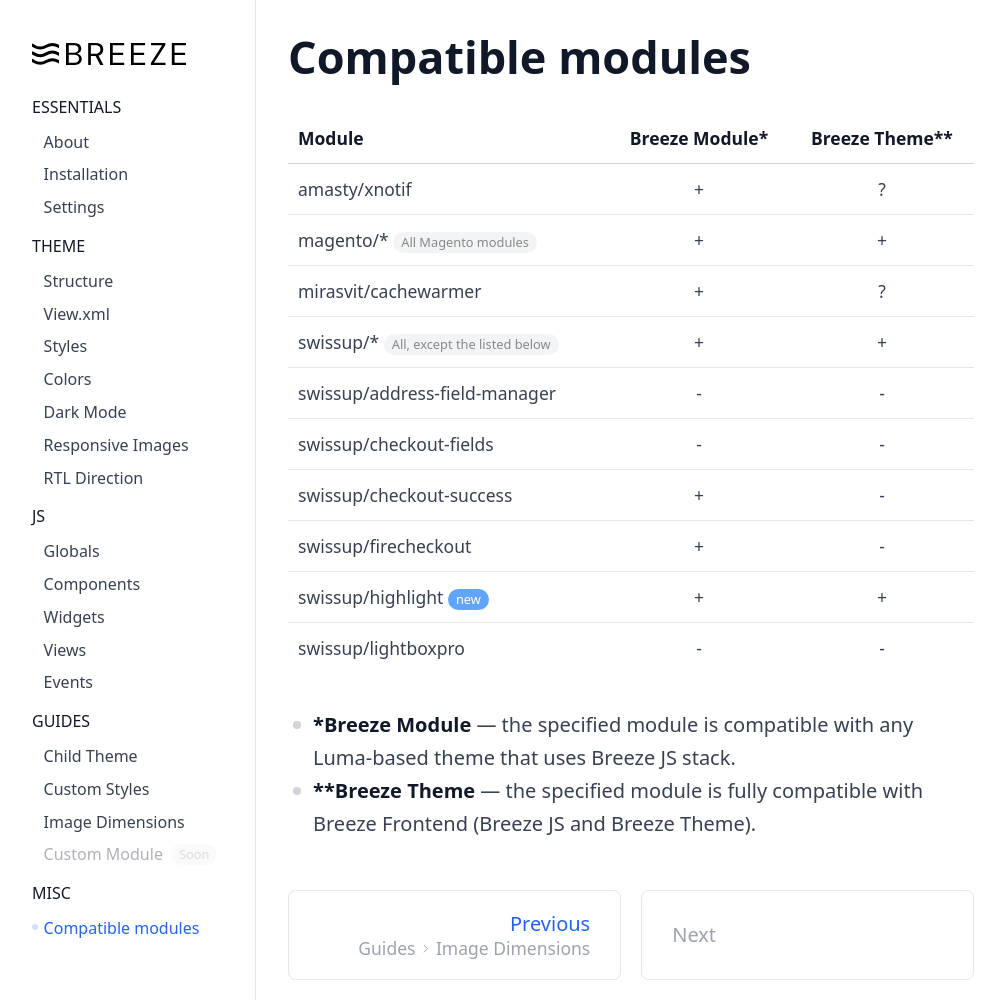
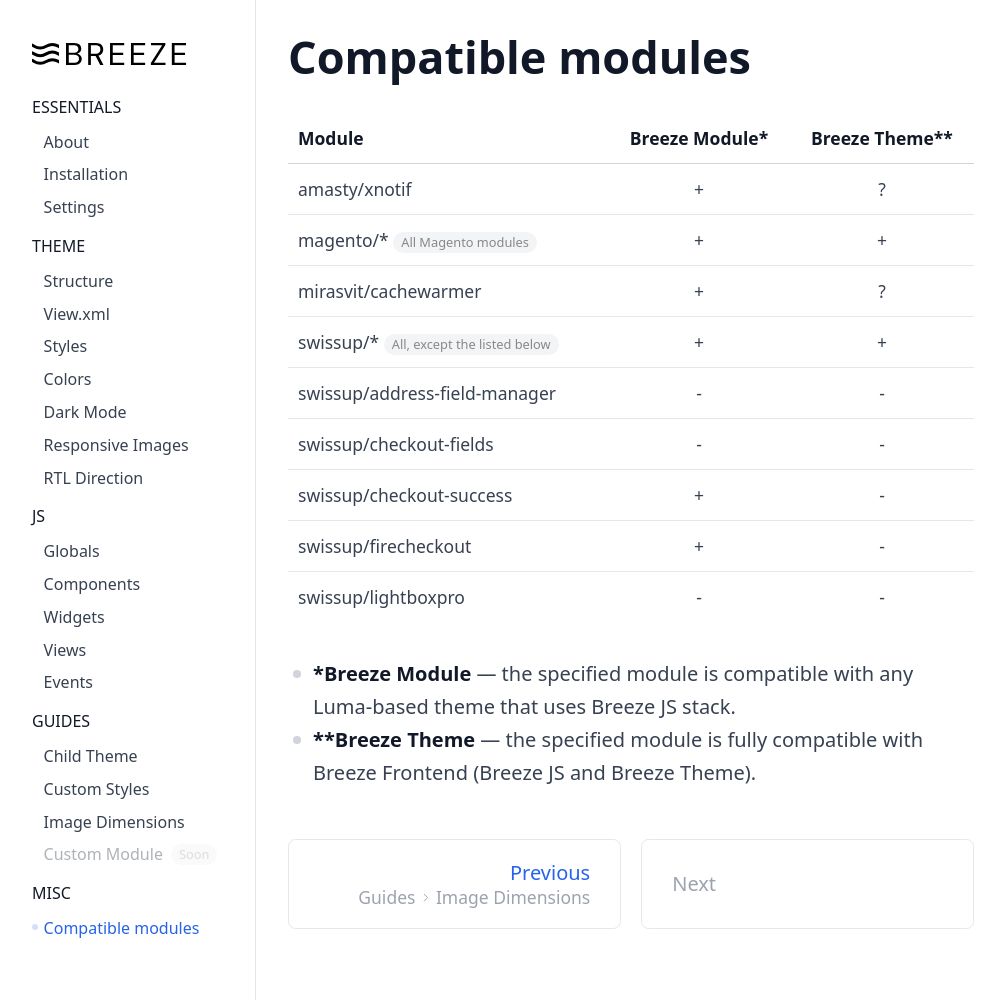
Before and after one commit to breezefront/breezefront.com, a Jekyll site: the page built from collections/_misc/compatible-modules.md, in a window 1280 px wide and 1000 px high. Shown: the whole window, without its empty margins (0-1006 px from the left). Built offline with Jekyll 4.4.1, drawn with Linux system fonts in a browser that asks for light colours.

Commit message:
Update compatible modules list

```diff
--- a/collections/_misc/compatible-modules.md
+++ b/collections/_misc/compatible-modules.md
@@ -17,7 +17,6 @@ swissup/address-field-manager | -               | -
 swissup/checkout-fields       | -               | -
 swissup/checkout-success      | +               | -
 swissup/firecheckout          | +               | -
-swissup/highlight *new*{:.badge.blue} | +       | +
 swissup/lightboxpro           | -               | -
 
  -  **\*Breeze Module** --- the specified module is compatible with any
```
